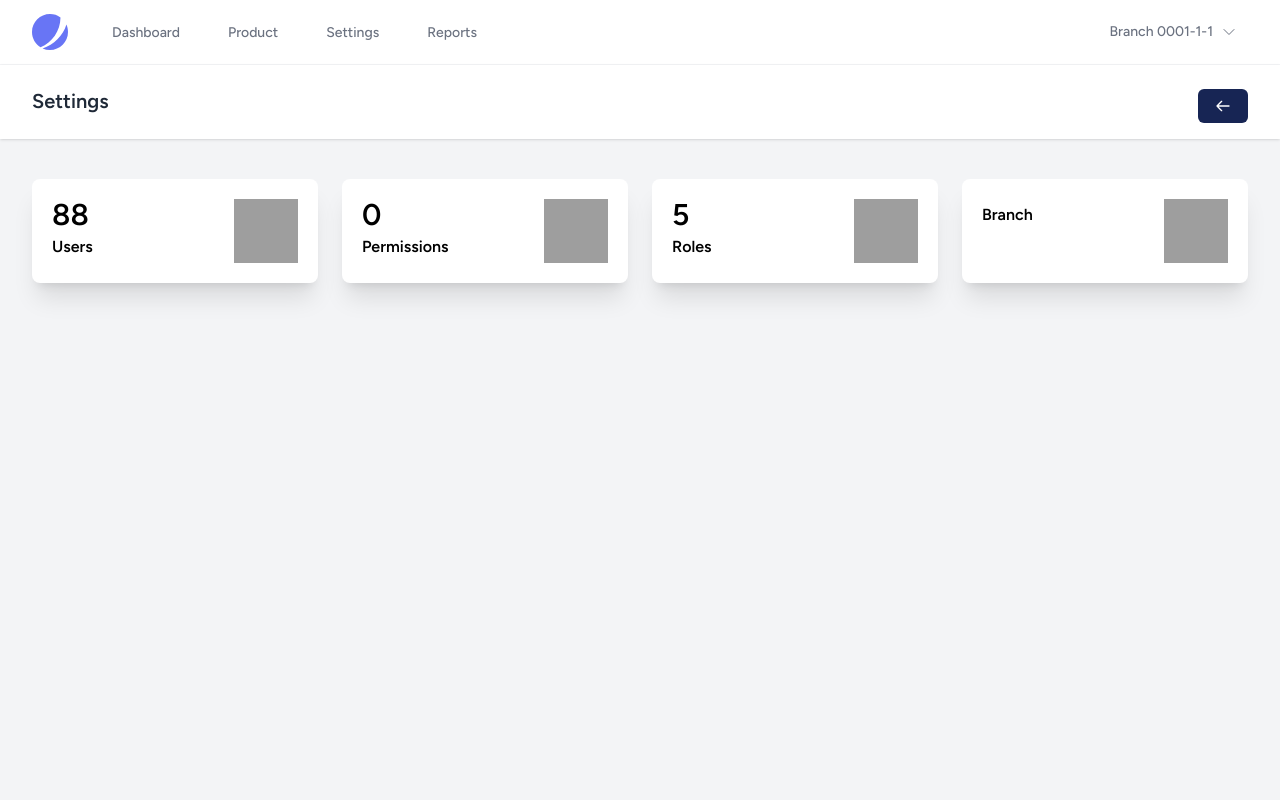
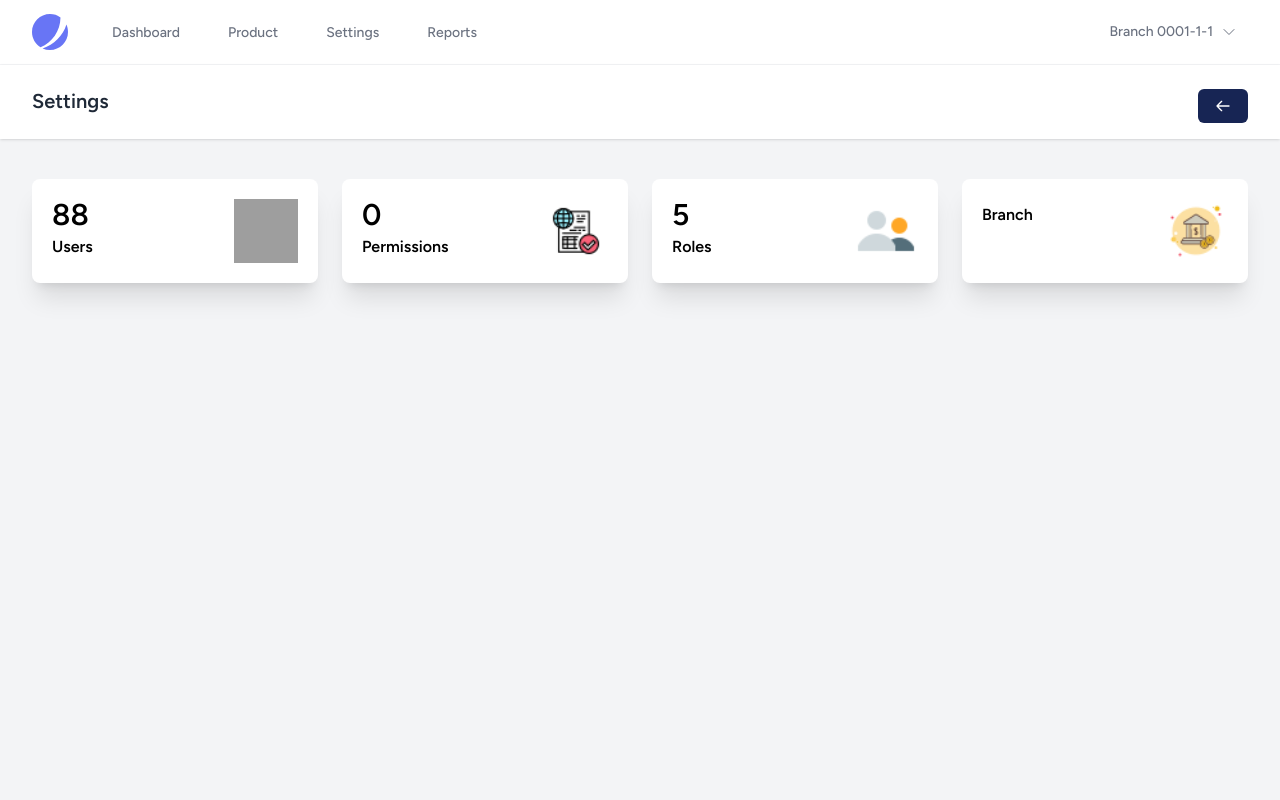
Before and after one commit to alimarchal/Nexus, a Laravel app: page /settings in a window 1280 px wide. Run offline with Laravel 12, Linux system fonts and the light colour scheme; a user stored in the database is signed in; data comes from the database, SQL or seed files in the repository; data that the repository does not hold is empty; style sheets or scripts are compiled from the project's sources; some libraries are stand-ins or nearby versions; grey boxes are pictures that could not be loaded.

Commit message:
add icons

```diff
--- a/app/Http/Controllers/DashboardController.php
+++ b/app/Http/Controllers/DashboardController.php
@@ -17,9 +17,9 @@ class DashboardController extends Controller
         // Route to role-specific dashboard view
         return match ($user->roles->first()->name) {
             'branch' => view('dashboard.branches'),
-            'region' => view('dashboard.dashboard'),
-            'division' => view('dashboard.dashboard'),
-            'head-office' => view('dashboard.dashboard'),
+            'region' => view('dashboard.region'),
+            'division' => view('dashboard.division'),
+            'head-office' => view('dashboard.all'),
             'super-admin' => view('dashboard.dashboard'),
             default => abort(403)
         };
--- a/resources/views/settings/branchsetting.blade.php
+++ b/resources/views/settings/branchsetting.blade.php
@@ -107,7 +107,7 @@
                                 <div class="text-3xl font-bold leading-8">{{ \App\Models\Region::count() }}</div>
                                 <div class="mt-1 text-base font-extrabold text-black">Regions</div>
                             </div>
-                            <img src="https://mc.imste.com/icons-images/branches.png" alt="Branches" class="h-16 w-16">
+                            <img src="{{url('icons-images/regional.png') }}" alt="Branches" class="h-16 w-16">
                         </div>
                     </a>
                     <a href="{{ route('districts.index') }}"class="transform hover:scale-110 transition duration-300 shadow-xl rounded-lg col-span-12 sm:col-span-6 xl:col-span-3 intro-y bg-white block">
@@ -116,7 +116,7 @@
                                 <div class="text-3xl font-bold leading-8">{{ \App\Models\District::count() }}</div>
                                 <div class="mt-1 text-base font-extrabold text-black">Districts</div>
                             </div>
-                            <img src="https://mc.imste.com/icons-images/branches.png" alt="Branches" class="h-16 w-16">
+                            <img src="{{url('icons-images/districts.png') }}" alt="Branches" class="h-16 w-16">
                         </div>
                     </a>
 
--- a/resources/views/settings/index.blade.php
+++ b/resources/views/settings/index.blade.php
@@ -97,7 +97,7 @@
                                 <div class="text-3xl font-bold leading-8">{{ \Spatie\Permission\Models\Permission::count() }}</div>
                                 <div class="mt-1 text-base font-extrabold text-black">Permissions</div>
                             </div>
-                            <img src="https://mc.imste.com/icons-images/permissions.png" alt="Permissions" class="h-16 w-16">
+                            <img src="{{url('icons-images/permission.png') }}" alt="Permissions" class="h-16 w-16">
                         </div>
                     </a>
                     <a href="{{ route('roles.index') }}" class="transform hover:scale-110 transition duration-300 shadow-xl rounded-lg col-span-12 sm:col-span-6 xl:col-span-3 intro-y bg-white block">
@@ -106,7 +106,7 @@
                                 <div class="text-3xl font-bold leading-8">{{ \App\Models\Role::count() }}</div>
                                 <div class="mt-1 text-base font-extrabold text-black">Roles</div>
                             </div>
-                            <img src="https://mc.imste.com/icons-images/roles.png" alt="Roles" class="h-16 w-16">
+                            <img src="{{url('icons-images/roles.png') }}" alt="Roles" class="h-16 w-16">
                         </div>
                     </a>
                     <a href="{{ route('settings.branchsetting') }}"class="transform hover:scale-110 transition duration-300 shadow-xl rounded-lg col-span-12 sm:col-span-6 xl:col-span-3 intro-y bg-white block">
@@ -115,7 +115,7 @@
                                 <div class="text-3xl font-bold leading-8"></div>
                                 <div class="mt-1 text-base font-extrabold text-black">Branch</div>
                             </div>
-                            <img src="https://mc.imste.com/icons-images/branches.png" alt="Branches" class="h-16 w-16">
+                            <img src="{{url('icons-images/branch.png') }}" alt="Branches" class="h-16 w-16">
                         </div>
                     </a>
                     {{--  <a href="settings.branchsetting" class="transform hover:scale-110 transition duration-300 shadow-xl rounded-lg col-span-12 sm:col-span-6 xl:col-span-3 intro-y bg-white block">
```
Also changed, not shown: public/icons-images/branch.png (added), public/icons-images/districts.png (added), public/icons-images/permission.png (added), public/icons-images/regional.png (added), public/icons-images/roles.png (added).
